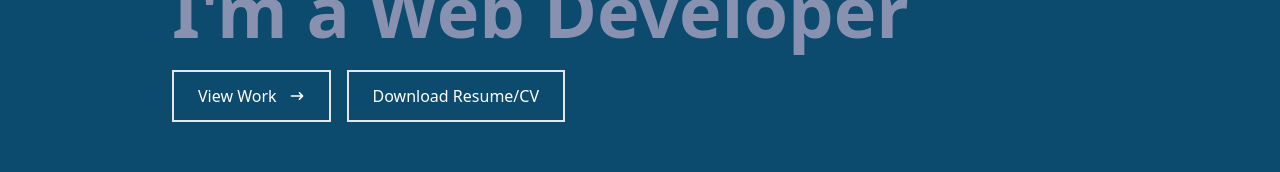
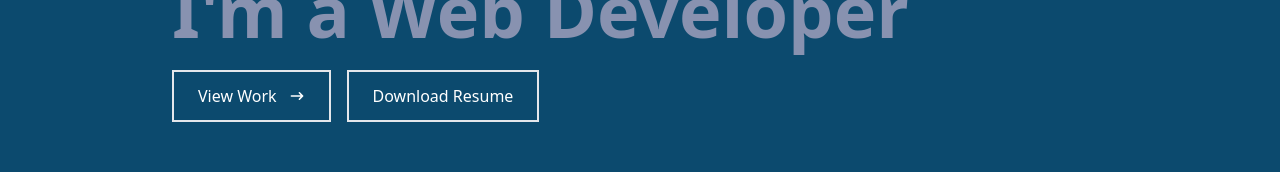
Before and after one commit to giankyle989/giankyleportfolio, a React (Create React App) app: page / in a window 1280 px wide. Shown: the part 388-560 px from the top of the page. Built offline with nearby package versions, Linux system fonts and the light colour scheme; the HTML template or start-up script is replaced by a standard one.

Commit message:
Update Home.js

```diff
--- a/src/components/Home.js
+++ b/src/components/Home.js
@@ -26,7 +26,7 @@ export default function Home() {
           </Link>
           <a href={Resume} download>
             <button className="text-white group border-2 px-6 py-3 mx-4 my-2 flex items-center hover:bg-[#38b6ff] hover:border-[#38b6ff]">
-              Download Resume/CV
+              Download Resume
             </button>
           </a>
         </div>
```
